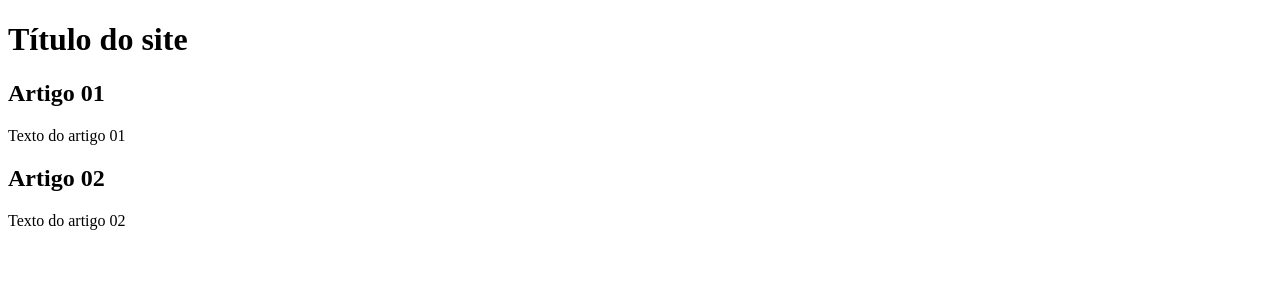
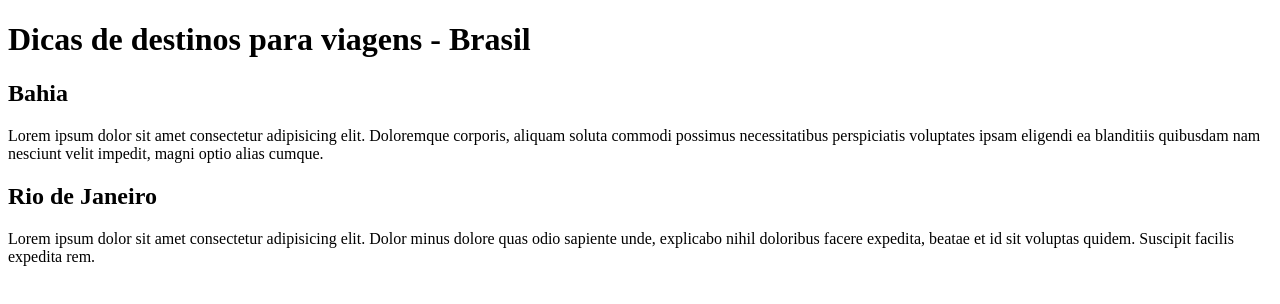
Before and after one commit to santos-erick/projeto-site, a plain HTML site: page index.html in a window 1280 px wide. Drawn offline with Linux system fonts and the light colour scheme.

Commit message:
Comecei a introduzir o conteúdo

```diff
--- a/index.html
+++ b/index.html
@@ -8,15 +8,17 @@
 <body>
    <main>
     <header>
-        <h1>Título do site</h1>
+        <h1>Dicas de destinos para viagens - Brasil</h1>
     </header>
     <article>
-        <h2>Artigo 01</h2>
-        <p>Texto do artigo 01</p>
+        <h2>Bahia</h2>
+        <p>Lorem ipsum dolor sit amet consectetur adipisicing elit. Doloremque corporis, aliquam soluta commodi possimus necessitatibus perspiciatis
+            voluptates ipsam eligendi ea blanditiis quibusdam nam nesciunt velit impedit, magni optio alias cumque.</p>
     </article>
     <article>
-        <h2>Artigo 02</h2>
-        <p>Texto do artigo 02</p>
+        <h2>Rio de Janeiro</h2>
+        <p>Lorem ipsum dolor sit amet consectetur adipisicing elit. Dolor minus dolore quas odio sapiente unde, explicabo nihil doloribus facere
+            expedita, beatae et id sit voluptas quidem. Suscipit facilis expedita rem.</p>
     </article>
    </main>
 </body>
```
